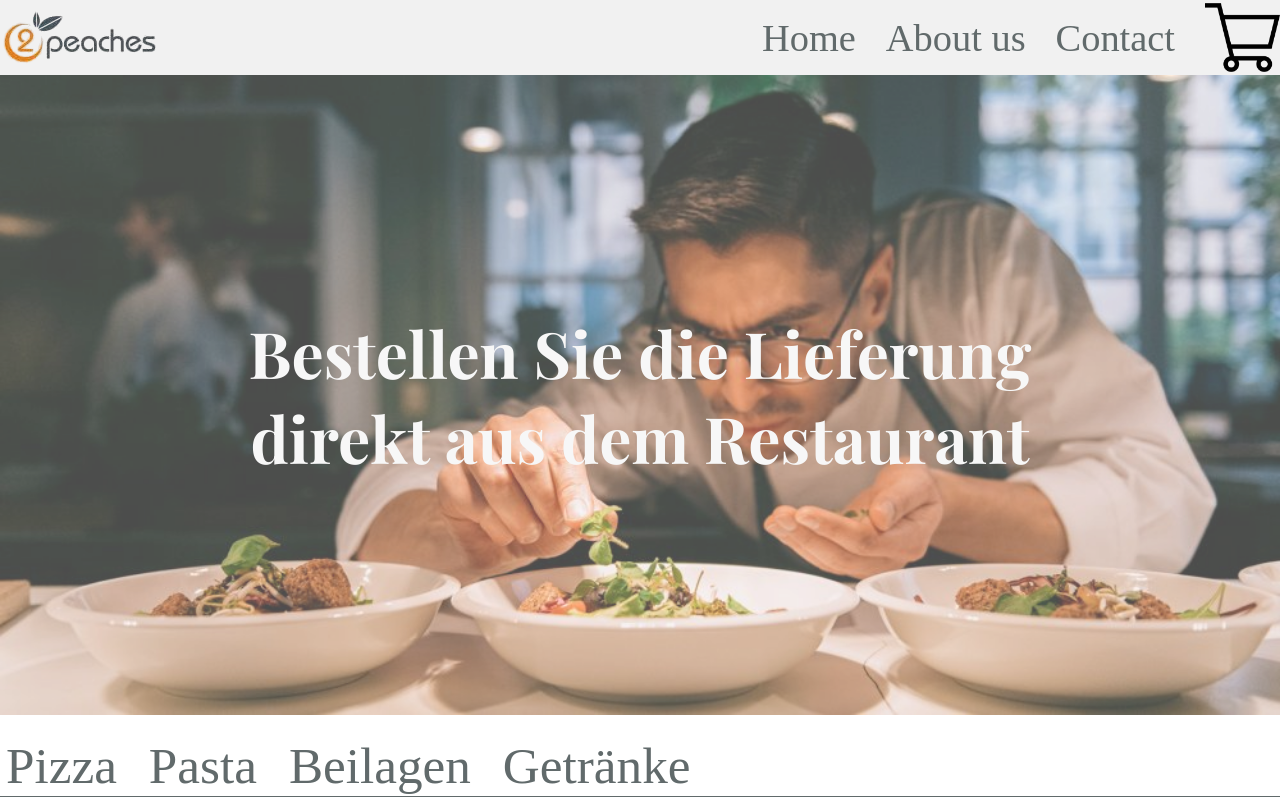
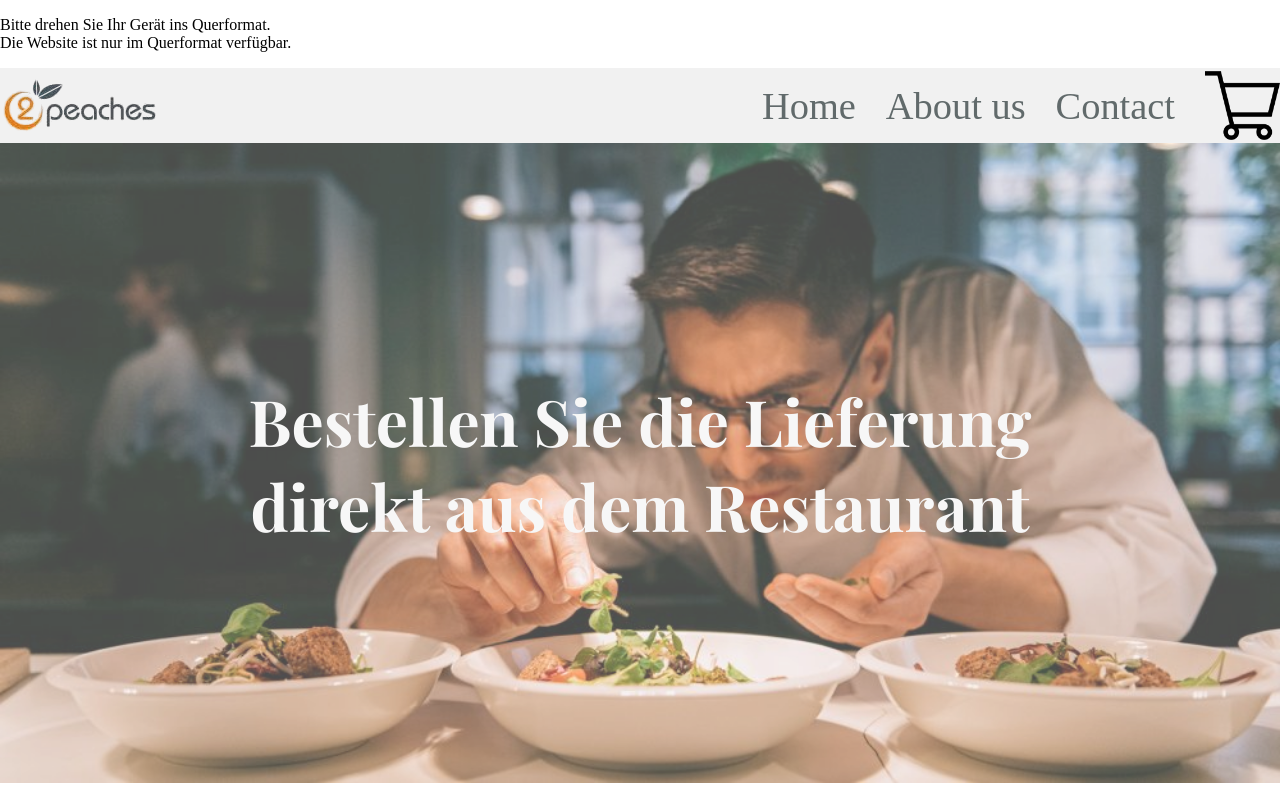
Before and after one commit to veetiesss/2peaches, a plain HTML site: page index.html in a window 1280 px wide. Shown: the top 800 px of the page. Drawn offline with nearby package versions, Linux system fonts and the light colour scheme; a web font is replaced by a local one.

Commit message:
Update index.html

```diff
--- a/index.html
+++ b/index.html
@@ -11,6 +11,9 @@
   <link rel="stylesheet" href="style.css">
 </head>
 <body>
+  <div id="orientation-warning">
+  <p>Bitte drehen Sie Ihr Gerät ins Querformat.<br>Die Website ist nur im Querformat verfügbar.</p>
+</div>
     <header>
         <div class="header">
 
```
